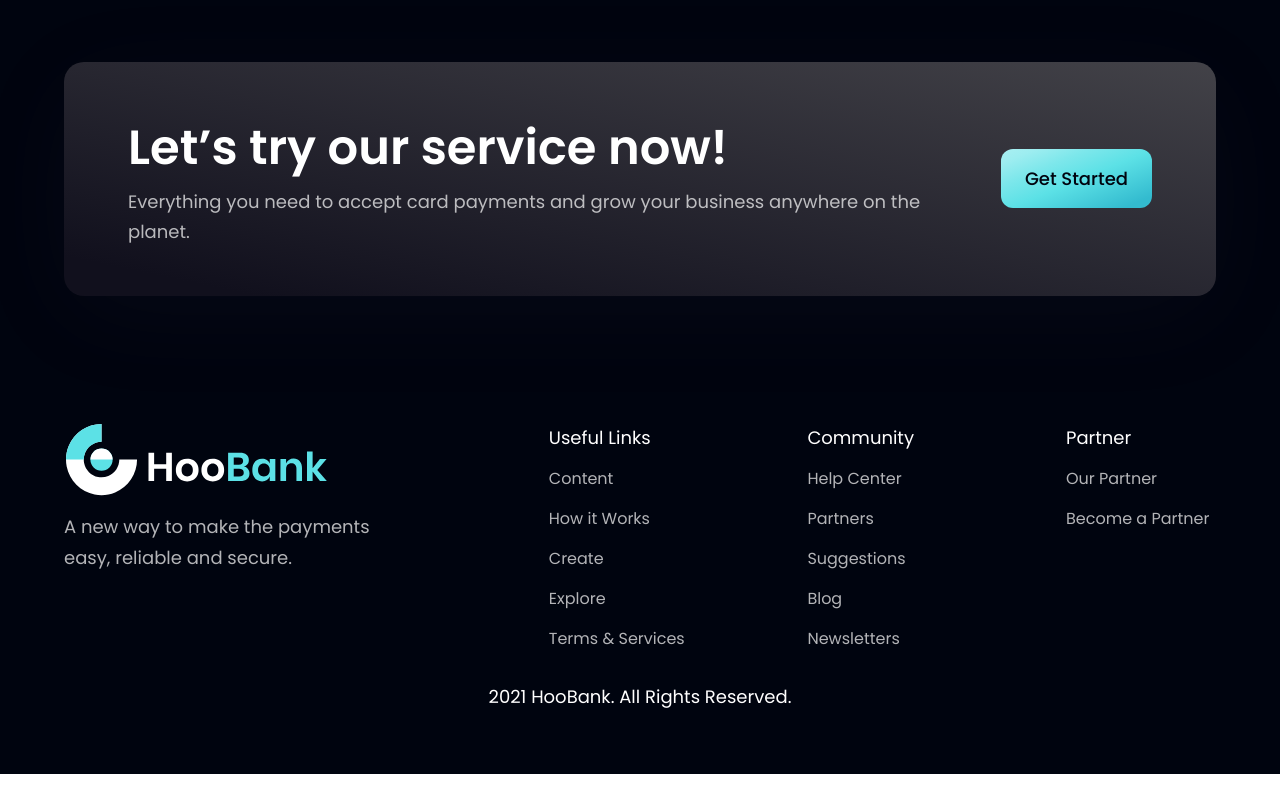
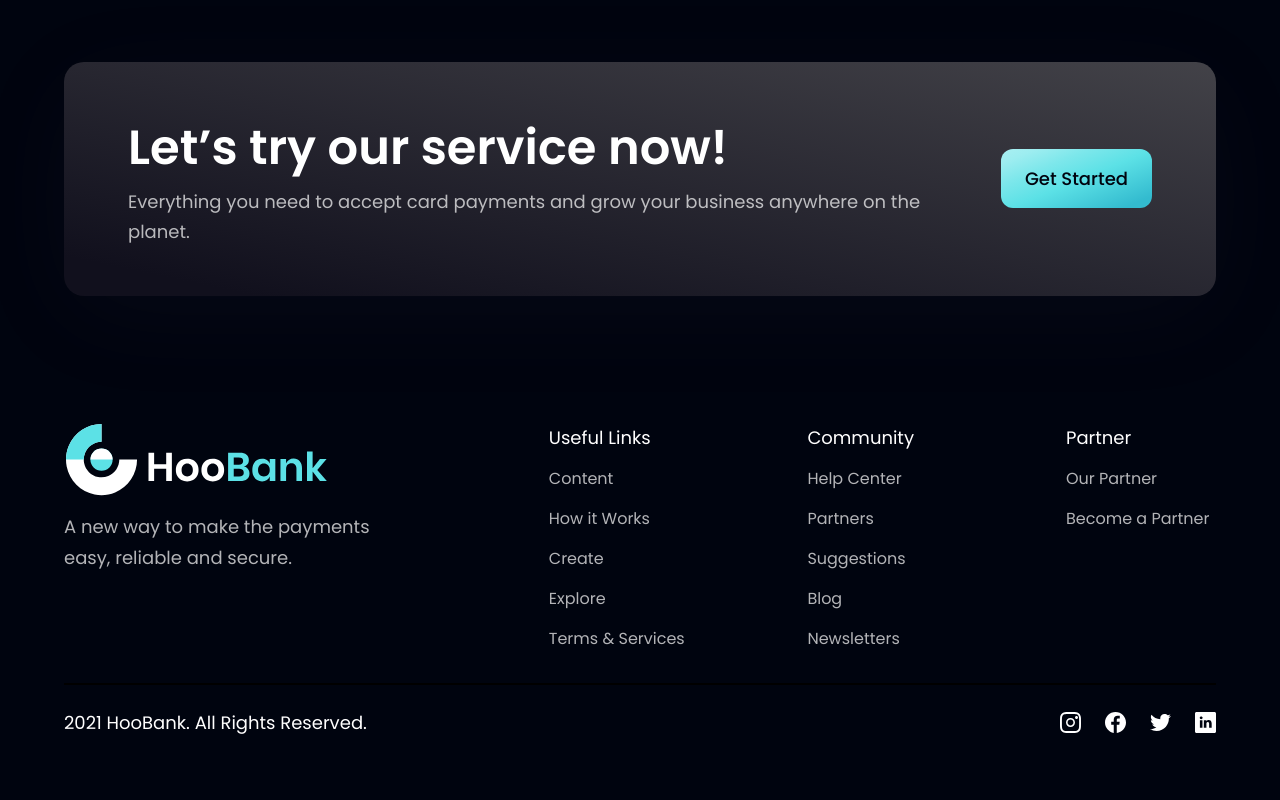
Before and after one commit to Akanimoh12/New-Modern-LandingPage, a React (Vite) app: page / in a window 1280 px wide. Shown: the part 3996-4796 px from the top of the page. Before the commit the page ends 4770 px from the top, so only its background shows below. Built offline with nearby package versions, Linux system fonts and the light colour scheme.

Commit message:
Akan: Updated the footer and styles

```diff
--- a/src/components/Footer.jsx
+++ b/src/components/Footer.jsx
@@ -29,15 +29,19 @@
         </div>
       </div>
 
-      <div className="">
+      <div className="w-full flex justify-between items-center md:flex-row flex-col pt-6 border-t-[2px] border-t-[#3f3r45]  ">
           <p className="font-poppins font-normal text-center leading[27px] text-white text-[18px]">
           2021 HooBank. All Rights Reserved.
           </p>
 
-          <div>
-
+          <div className="flex flex-row md:mt-0 mt-6 ">
+            {socialMedia.map((social, index)=>(
+              <img key={social.id} src={social.icon} alt="" className={`w-[21px] h-[21px] object-contain cursor-pointer
+                ${index !== socialMedia.length - 1 ? 'mr-6': 'mr-0'}`} />
+            ))}
           </div>
       </div>
+
     </section>
   )
 
```
